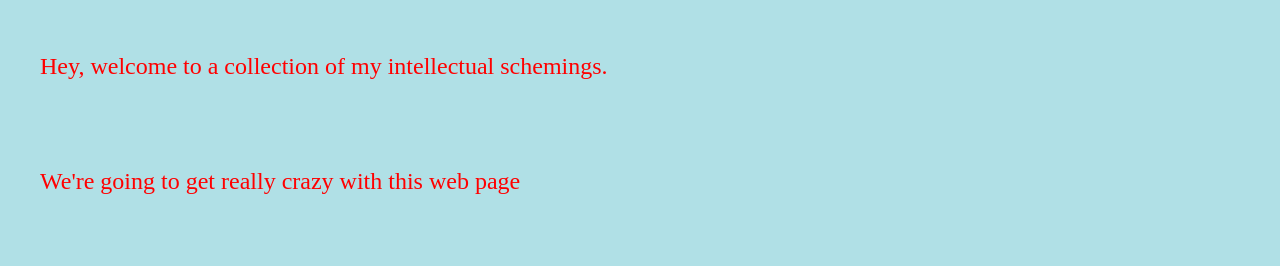
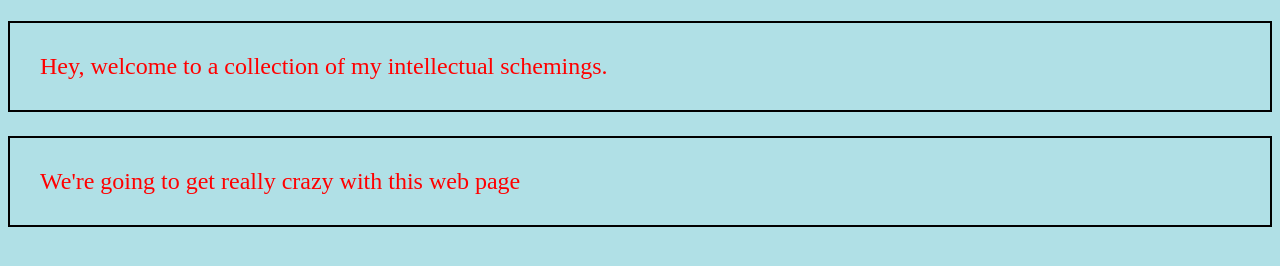
Before and after one commit to MichaelHudak/MichaelHudak.github.io, a plain HTML site: page docs/index.html in a window 1280 px wide. Shown: the part 48-314 px from the top of the page. Drawn offline with Linux system fonts and the light colour scheme.

Commit message:
Update index.html

```diff
--- a/docs/index.html
+++ b/docs/index.html
@@ -4,7 +4,7 @@
       body {background-color: powderblue;}
       h1   {color: blue;}
       p    {color: red;
-            border: 2px solid powderblue;
+            border: 2px solid black;
             padding: 30px;
             font-size: 150%;
            }
```
